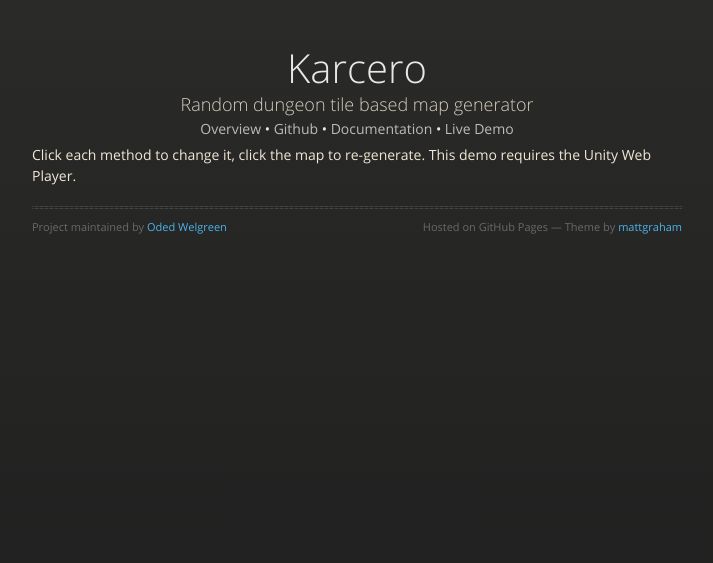
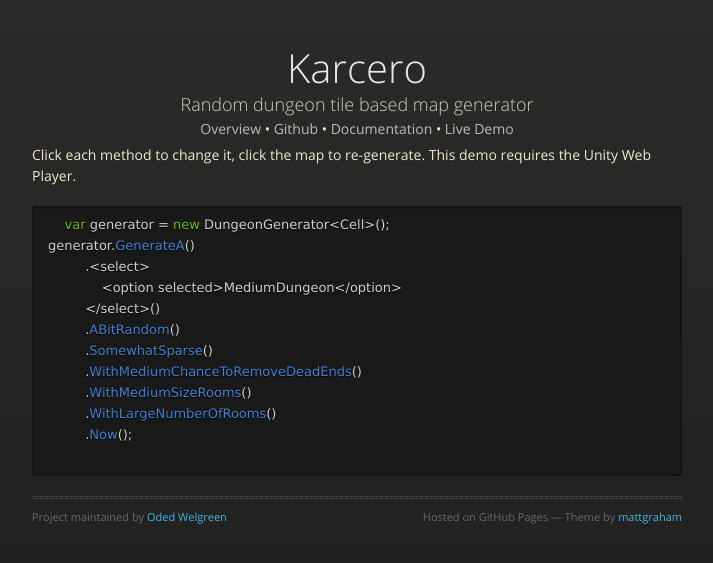
Before and after one commit to odedw/karcero, a Jekyll site: the page built from demo/index.html, in a window 1280 px wide. Shown: the top 563 px of the page, without its empty margins (283-996 px from the left). Built offline with Jekyll 4.4.1, drawn with Linux system fonts in a browser that asks for light colours; nearby versions of some CDN libraries; Markdown is read by kramdown in place of the engine named in the settings; comment, search, counter and statistics services are not loaded.

Commit message:
Update index.html

```diff
--- a/demo/index.html
+++ b/demo/index.html
@@ -6,6 +6,19 @@
         Click each method to change it, click the map to re-generate. This demo requires the Unity Web Player.
 
     </p>
+    {% highlight csharp %}
+    var generator = new DungeonGenerator<Cell>();
+generator.GenerateA()
+         .<select>
+             <option selected>MediumDungeon</option>
+         </select>()
+         .ABitRandom()
+         .SomewhatSparse()
+         .WithMediumChanceToRemoveDeadEnds()
+         .WithMediumSizeRooms()
+         .WithLargeNumberOfRooms()
+         .Now();
+            {% endhighlight %}
 </div>
 <script>
     $(function(){
```
